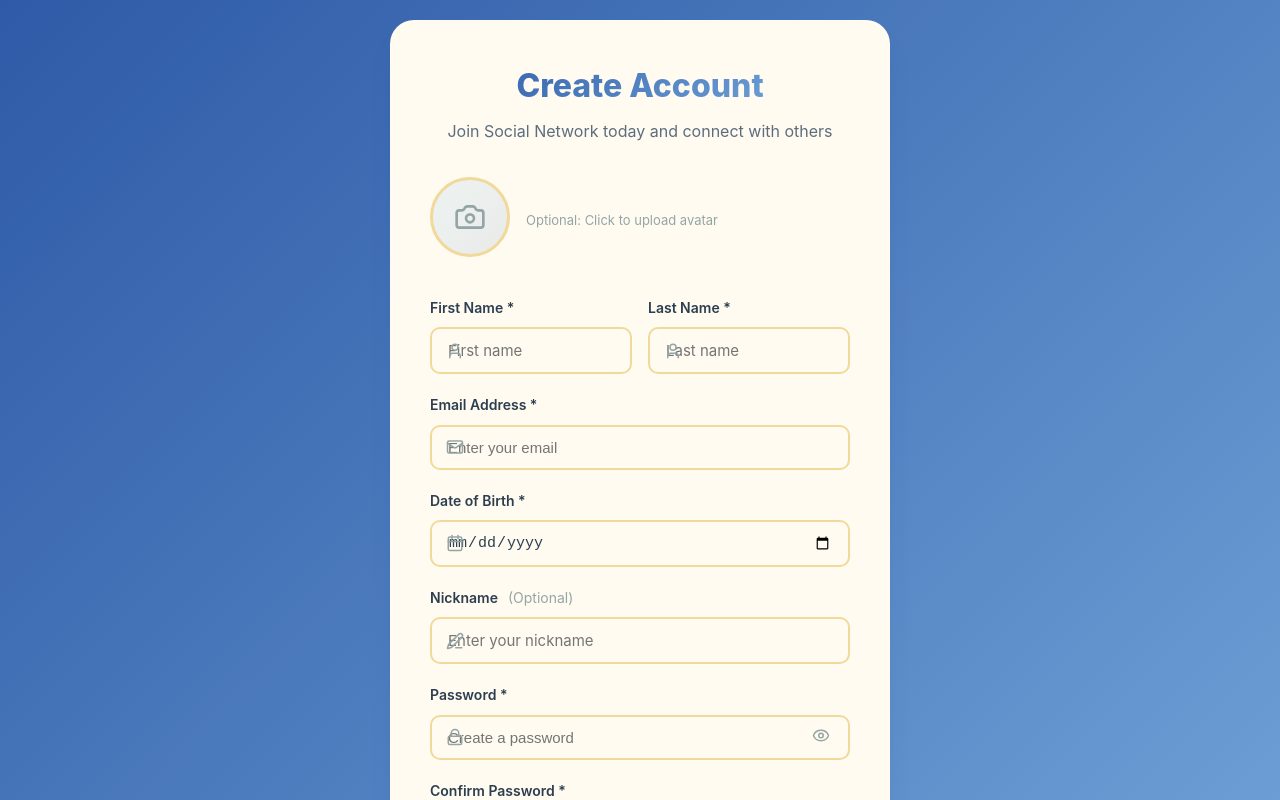
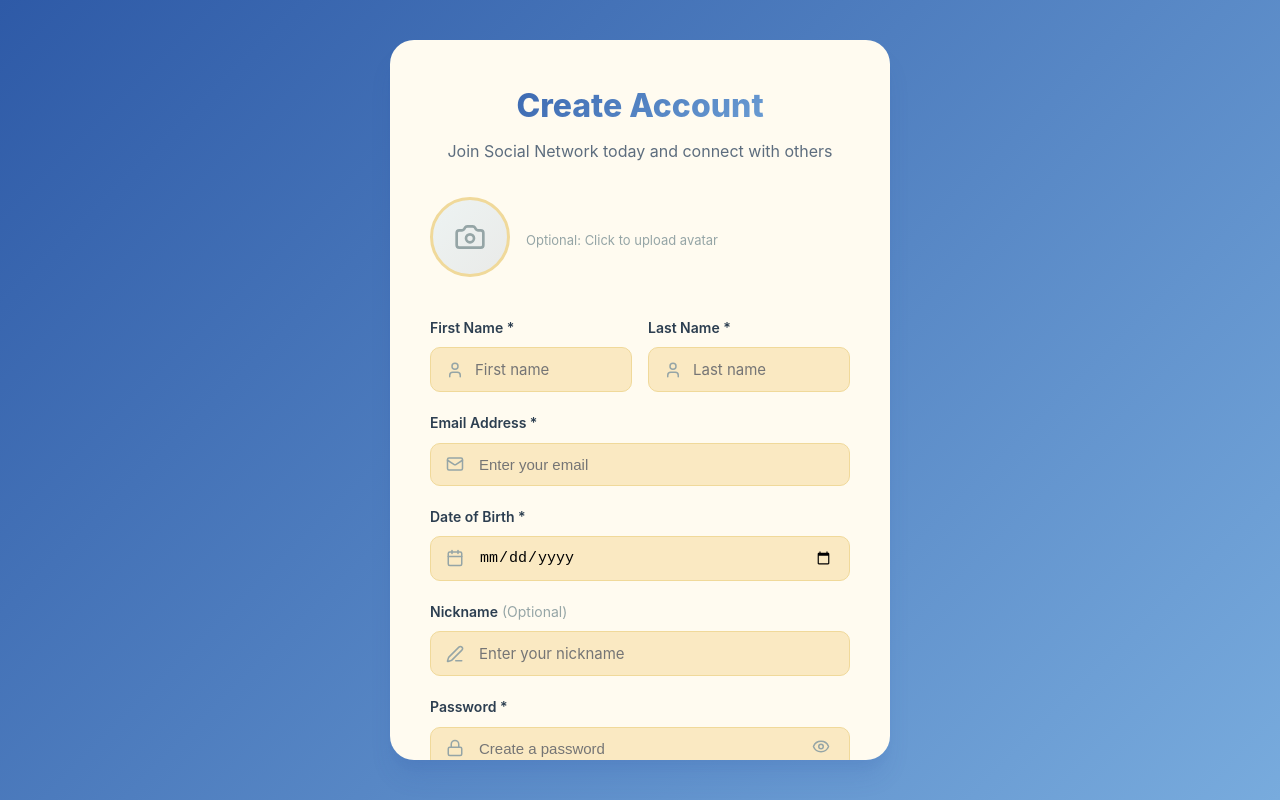
Before and after one commit to m7amd777/social-network, a React app in the folder frontend/: page / in a window 1280 px wide. Both pictures are taken after a click on the button "Sign up". Shown: the top 800 px of the page. Built offline with nearby package versions, Linux system fonts and the light colour scheme; no server answers; the HTML template or start-up script is replaced by a standard one.

Commit message:
refactor: fixed the overlapping component  in login and register

```diff
--- a/frontend/src/components/Login.tsx
+++ b/frontend/src/components/Login.tsx
@@ -1,4 +1,4 @@
-import { useState, FormEvent } from 'react';
+import { useState, type FormEvent } from 'react';
 import { Eye, EyeOff, Mail, Lock } from 'lucide-react';
 import { useAuth } from '../context/AuthContext';
 import '../styles/components/Login.css';
@@ -33,7 +33,7 @@ export default function Login({ onShowSignup }: LoginProps) {
         </div>
 
         {/* Login Form */}
-        <form onSubmit={handleSubmit} className="form-group">
+        <form onSubmit={handleSubmit} className="login-fields">
           {/* Error Message */}
           {error && (
             <div className="form-error">
@@ -47,11 +47,12 @@ export default function Login({ onShowSignup }: LoginProps) {
               Email Address
             </label>
             <div className="input-wrapper">
-              <Mail size={18} className="input-icon" />
+              <Mail size={18} className="input-icon" style={{ width: 18, height: 18, pointerEvents: 'none' }} />
               <input
                 type="email"
                 placeholder="Enter your email"
                 className="form-input"
+                style={{ paddingLeft: 48, boxSizing: 'border-box' }}
                 value={email}
                 onChange={(e) => setEmail(e.target.value)}
                 disabled={loading}
@@ -66,11 +67,12 @@ export default function Login({ onShowSignup }: LoginProps) {
               Password
             </label>
             <div className="input-wrapper">
-              <Lock size={18} className="input-icon" />
+              <Lock size={18} className="input-icon" style={{ width: 18, height: 18, pointerEvents: 'none' }} />
               <input
                 type={showPassword ? 'text' : 'password'}
                 placeholder="Enter your password"
                 className="form-input password-input"
+                style={{ paddingLeft: 48, paddingRight: 48, boxSizing: 'border-box' }}
                 value={password}
                 onChange={(e) => setPassword(e.target.value)}
                 disabled={loading}
--- a/frontend/src/components/Signup.tsx
+++ b/frontend/src/components/Signup.tsx
@@ -6,6 +6,11 @@ import '../styles/components/Signup.css';
 interface SignupProps {
   onShowLogin?: () => void;
 }
+
+const iconStyle = { width: 18, height: 18, pointerEvents: 'none' as const };
+const inputPadding = { paddingLeft: 48, boxSizing: 'border-box' as const };
+const nameInputPadding = { paddingLeft: 44, boxSizing: 'border-box' as const };
+const passwordPadding = { paddingLeft: 48, paddingRight: 48, boxSizing: 'border-box' as const };
 
 export default function Signup({ onShowLogin }: SignupProps) {
   const { register, error, loading, clearError } = useAuth();
@@ -133,7 +138,7 @@ export default function Signup({ onShowLogin }: SignupProps) {
         )}
 
         {/* Signup Form */}
-        <div className="form-group">
+        <div className="signup-fields">
           {/* Avatar Upload */}
           <div className="avatar-upload">
             <div className="avatar-wrapper">
@@ -167,11 +172,12 @@ export default function Signup({ onShowLogin }: SignupProps) {
                 First Name *
               </label>
               <div className="input-wrapper">
-                <User size={18} className="input-icon" />
+                <User size={18} className="input-icon" style={iconStyle} />
                 <input
                   type="text"
                   placeholder="First name"
                   className="form-input name-input"
+                  style={nameInputPadding}
                   value={firstName}
                   onChange={(e) => setFirstName(e.target.value)}
                 />
@@ -184,11 +190,12 @@ export default function Signup({ onShowLogin }: SignupProps) {
                 Last Name *
               </label>
               <div className="input-wrapper">
-                <User size={18} className="input-icon" />
+                <User size={18} className="input-icon" style={iconStyle} />
                 <input
                   type="text"
                   placeholder="Last name"
                   className="form-input name-input"
+                  style={nameInputPadding}
                   value={lastName}
                   onChange={(e) => setLastName(e.target.value)}
                 />
@@ -202,11 +209,12 @@ export default function Signup({ onShowLogin }: SignupProps) {
               Email Address *
             </label>
             <div className="input-wrapper">
-              <Mail size={18} className="input-icon" />
+              <Mail size={18} className="input-icon" style={iconStyle} />
               <input
                 type="email"
                 placeholder="Enter your email"
                 className="form-input"
+                style={inputPadding}
                 value={email}
                 onChange={(e) => setEmail(e.target.value)}
               />
@@ -219,10 +227,11 @@ export default function Signup({ onShowLogin }: SignupProps) {
               Date of Birth *
             </label>
             <div className="input-wrapper">
-              <Calendar size={18} className="input-icon" />
+              <Calendar size={18} className="input-icon" style={iconStyle} />
               <input
                 type="date"
                 className="form-input"
+                style={inputPadding}
                 value={dateOfBirth}
                 onChange={(e) => setDateOfBirth(e.target.value)}
               />
@@ -238,11 +247,12 @@ export default function Signup({ onShowLogin }: SignupProps) {
               </span>
             </label>
             <div className="input-wrapper">
-              <Edit3 size={18} className="input-icon" />
+              <Edit3 size={18} className="input-icon" style={iconStyle} />
               <input
                 type="text"
                 placeholder="Enter your nickname"
                 className="form-input"
+                style={inputPadding}
                 value={nickname}
                 onChange={(e) => setNickname(e.target.value)}
               />
@@ -255,11 +265,12 @@ export default function Signup({ onShowLogin }: SignupProps) {
               Password *
             </label>
             <div className="input-wrapper">
-              <Lock size={18} className="input-icon" />
+              <Lock size={18} className="input-icon" style={iconStyle} />
               <input
                 type={showPassword ? 'text' : 'password'}
                 placeholder="Create a password"
                 className="form-input password-input"
+                style={passwordPadding}
                 value={password}
                 onChange={(e) => setPassword(e.target.value)}
               />
@@ -279,11 +290,12 @@ export default function Signup({ onShowLogin }: SignupProps) {
               Confirm Password *
             </label>
             <div className="input-wrapper">
-              <Lock size={18} className="input-icon" />
+              <Lock size={18} className="input-icon" style={iconStyle} />
               <input
                 type={showConfirmPassword ? 'text' : 'password'}
                 placeholder="Confirm your password"
                 className="form-input password-input"
+                style={passwordPadding}
                 value={confirmPassword}
                 onChange={(e) => setConfirmPassword(e.target.value)}
               />
--- a/frontend/src/styles/components/Login.css
+++ b/frontend/src/styles/components/Login.css
@@ -37,7 +37,7 @@
   font-size: 16px;
 }
 
-.form-group {
+.login-fields {
   display: flex;
   flex-direction: column;
   gap: 20px;
@@ -58,6 +58,8 @@
 
 .input-wrapper {
   position: relative;
+  display: flex;
+  align-items: center;
 }
 
 .input-icon {
@@ -66,17 +68,23 @@
   top: 50%;
   transform: translateY(-50%);
   color: var(--text-muted);
+  width: 18px;
+  height: 18px;
+  pointer-events: none;
+  z-index: 1;
+  flex-shrink: 0;
 }
 
 .form-input {
   width: 100%;
-  padding: 12px 16px 12px 48px;
+  padding: 12px 16px 12px 48px !important;
   border: 1px solid var(--border-color);
   border-radius: var(--radius-md);
   font-size: 15px;
   outline: none;
   transition: all var(--transition-base);
   background-color: var(--bg-secondary);
+  box-sizing: border-box;
 }
 
 .form-input:focus {
@@ -85,7 +93,7 @@
 }
 
 .password-input {
-  padding-right: 48px;
+  padding-right: 48px !important;
 }
 
 .password-toggle {
--- a/frontend/src/styles/components/Signup.css
+++ b/frontend/src/styles/components/Signup.css
@@ -15,6 +15,8 @@
   padding: 40px;
   width: 100%;
   max-width: 500px;
+  max-height: 90vh;
+  overflow-y: auto;
 }
 
 .signup-header {
@@ -93,7 +95,7 @@
   gap: 16px;
 }
 
-.form-group {
+.signup-fields {
   display: flex;
   flex-direction: column;
   gap: 20px;
@@ -114,6 +116,8 @@
 
 .input-wrapper {
   position: relative;
+  display: flex;
+  align-items: center;
 }
 
 .input-icon {
@@ -122,17 +126,23 @@
   top: 50%;
   transform: translateY(-50%);
   color: var(--text-muted);
+  width: 18px;
+  height: 18px;
+  pointer-events: none;
+  z-index: 1;
+  flex-shrink: 0;
 }
 
 .form-input {
   width: 100%;
-  padding: 12px 16px 12px 48px;
+  padding: 12px 16px 12px 48px !important;
   border: 1px solid var(--border-color);
   border-radius: var(--radius-md);
   font-size: 15px;
   outline: none;
   transition: all var(--transition-base);
   background-color: var(--bg-secondary);
+  box-sizing: border-box;
 }
 
 .form-input:focus {
@@ -141,11 +151,11 @@
 }
 
 .name-input {
-  padding-left: 44px;
+  padding-left: 44px !important;
 }
 
 .password-input {
-  padding-right: 48px;
+  padding-right: 48px !important;
 }
 
 .password-toggle {
@@ -171,6 +181,7 @@
   background-color: var(--bg-secondary);
   resize: vertical;
   font-family: inherit;
+  box-sizing: border-box;
 }
 
 .form-textarea:focus {
```
